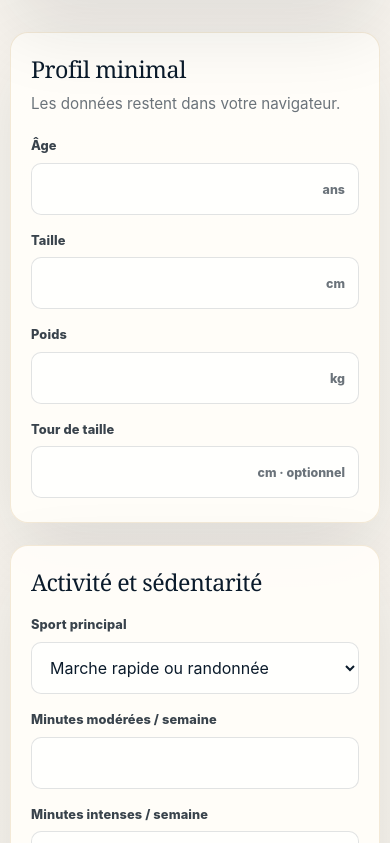
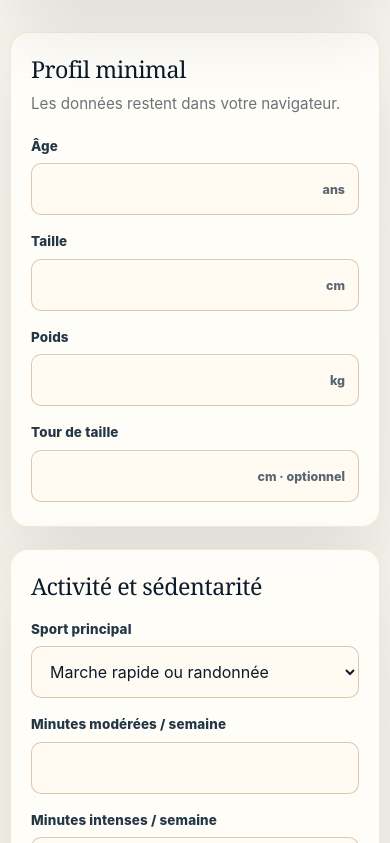
Before and after one commit to pharmaexport/BiologicalAge, a Next.js app: page / in a window 390 px wide. Shown: the part 1241-2084 px from the top of the page. Built offline with nearby package versions, Linux system fonts and the light colour scheme.

Commit message:
Improve mobile form field visibility

```diff
--- a/app/globals.css
+++ b/app/globals.css
@@ -85,12 +85,13 @@ h1 { position: relative; z-index: 1; max-width: 11ch; margin: 0; font-family: Ge
 .formSectionBody { padding: 26px 32px 32px; }
 .formGrid { display: grid; grid-template-columns: repeat(3,minmax(0,1fr)); gap: 18px 16px; }
 .field { min-width: 0; display: grid; gap: 8px; align-content: start; }
-.field > span { min-height: 2.2em; color: #39434c; font-size: .8rem; line-height: 1.3; font-weight: 780; letter-spacing: .01em; }
-.field input,.field select { width: 100%; min-height: 48px; padding: 12px 14px; border: 1px solid rgba(11,27,43,.12); border-radius: 10px; outline: none; background: rgba(255,255,255,.7); color: var(--ink); transition: border-color .18s ease,box-shadow .18s ease,background .18s ease; }
-.field input:focus,.field select:focus { border-color: var(--gold); box-shadow: 0 0 0 3px rgba(201,163,95,.11); background: white; }
+.field > span { min-height: 2.2em; color: #243746; font-size: .84rem; line-height: 1.3; font-weight: 800; letter-spacing: .01em; }
+.field input,.field select { width: 100%; min-height: 48px; padding: 12px 14px; border: 1.5px solid rgba(154,107,46,.34); border-radius: 10px; outline: none; background: #fffaf2; color: var(--ink); box-shadow: inset 0 1px 0 rgba(255,255,255,.75); transition: border-color .18s ease,box-shadow .18s ease,background .18s ease; }
+.field input:hover,.field select:hover { border-color: rgba(154,107,46,.52); }
+.field input:focus,.field select:focus { border-color: #9a6b2e; box-shadow: 0 0 0 3px rgba(201,163,95,.18),inset 0 1px 0 rgba(255,255,255,.85); background: white; }
 .inputWithSuffix { position: relative; }
 .inputWithSuffix input { padding-right: 84px; }
-.inputWithSuffix small { position: absolute; right: 14px; top: 50%; transform: translateY(-50%); color: var(--muted); font-size: .78rem; font-weight: 760; pointer-events: none; }
+.inputWithSuffix small { position: absolute; right: 14px; top: 50%; transform: translateY(-50%); color: #59656f; font-size: .78rem; font-weight: 760; pointer-events: none; }
 .submitButton { justify-self: start; padding-inline: 26px; }
 .detailsColumn { display: grid; gap: 20px; }
 .detailCard { padding: 28px; border-radius: 20px; }
```
